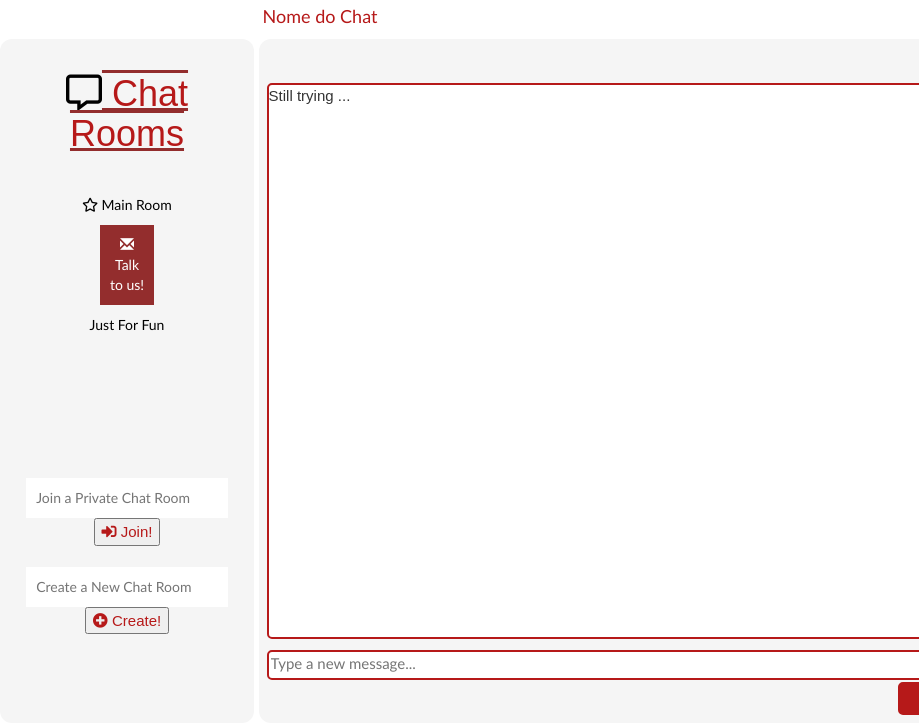
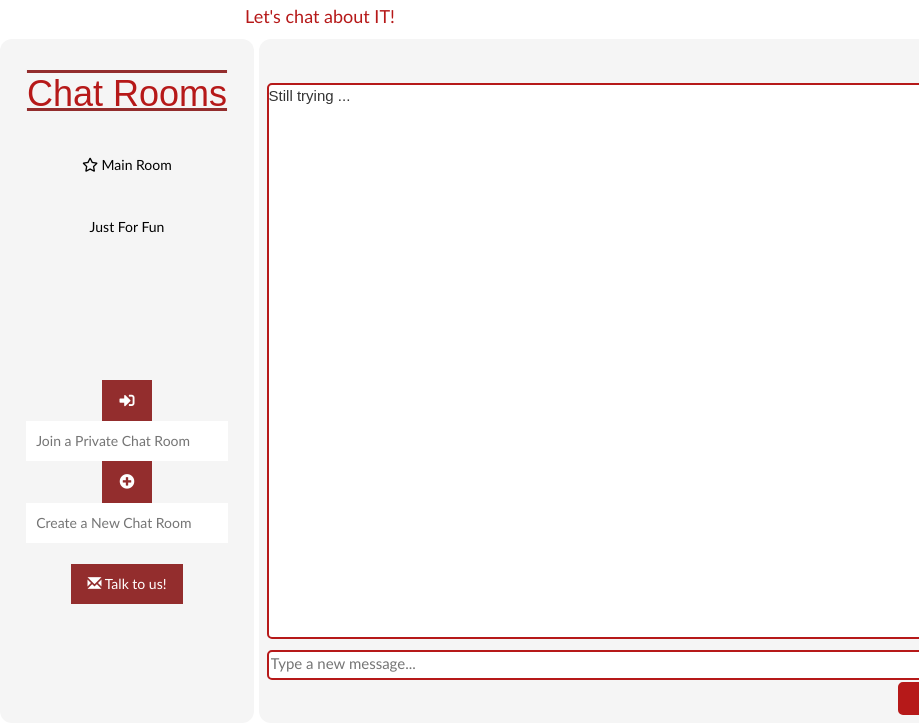
Before and after one commit to mleitaoribeiro/Webchat_Chat_IT, a plain HTML site: page src/RoomsPage.html in a window 1280 px wide. Shown: the top 725 px of the page, 0-919 px from the left. Drawn offline with nearby package versions, Linux system fonts and the light colour scheme; no server answers.

Commit message:
Welcome Versão Anterior

```diff
--- a/src/RoomsPage.html
+++ b/src/RoomsPage.html
@@ -24,43 +24,44 @@
     <div class="Wrapper">
 
         <header class="nestedHeader">
-            <div id="chatTitle">Nome do Chat</div>
+            <div id="chatTitle">Let's chat about IT!</div>
             <img id="imageHeader" src="https://imgur.com/vdfJJqq.jpg" alt="logo of the chat">
         </header>
 
         <div class="chatRooms_sidebar" id="ChatRooms">
 
             <div class="chatrooms_sidebar_header">
-                <h1><i class="far fa-comment-alt" id="chatroomsquadrado" ></i> Chat Rooms</h1>
+                <h1>Chat Rooms</h1>
             </div>
-            <!--SideNav depende de cada user... vai ter que ser flexivel-->
             <div class="User_Available_Rooms">
                 <link rel="stylesheet" href="https://maxcdn.bootstrapcdn.com/bootstrap/3.3.7/css/bootstrap.min.css">
                 <br>
                 <button class="chatrooms_sidenav" onclick="openPage('Main Room', this, 'black')" id="defaultOpen"> <i class="far fa-star"></i></i> Main Room</button>
                 <br>
-                <form action ="TalkToUs.html">
-                <button class="chatrooms_sidenav" onclick="openPage('Talk to us!', this, 'black')" id="Talktous"> <i class="glyphicon glyphicon-envelope"></i></i> Talk to us!</button>
-                </form>
+                <br>
                 <button class="chatrooms_sidenav" onclick="openPage('Just For Fun', this, 'black')">Just For Fun</button>
+                <br>
+                <br>
             </div>
 
             <div class="chatrooms_sidebar_footer">
-                <br>
-                <!--Para introduzir sala disponivel-->
-                <form action ="ErrorMessage.html">
+                <div class="join chatroom">
+                    <button type="submit" id="joinRoomButton" ><i class="fas fa-sign-in-alt"></i></button>
+                    <input type="text" placeholder="Join a Private Chat Room" id="join_chatroom" min="1" maxlength="10" required>
+                </div>
 
-                    <input type="text" placeholder="Join a Private Chat Room" id="join_chatroom" min="1" maxlength="10" required>
-                    <button type="submit" id="joinbutton" ><i class="fas fa-sign-in-alt"></i> Join! </button>
+                <div class="create new chatroom ">
+                    <button type="submit" id="createRoomButton"><i class="fas fa-plus-circle"></i></button>
+                    <input type="text" placeholder="Create a New Chat Room" id="create_new_chatroom" min="1" maxlength="10" required>
+                    <br>
+                    <br>
+                </div>
 
-                </form>
+                <div class="talk to us">
+                    <button onclick="openPage('Talk to us!', this, 'black')" id="Talktous"> <i class="glyphicon glyphicon-envelope"></i></i> Talk to us!</button>
+                    <br>
+                </div>
 
-                <!--Para criar uma nova sala-->
-                <form action ="ErrorMessage.html">
-                    <br>
-                    <input type="text" placeholder="Create a New Chat Room" id="create_new_chatroom" min="1" maxlength="10" required>
-                    <button type="submit" id="createbutton"><i class="fas fa-plus-circle"></i> Create! </button>
-                </form>
             </div>
 
             <!--Conteudo das Salas-->
```
